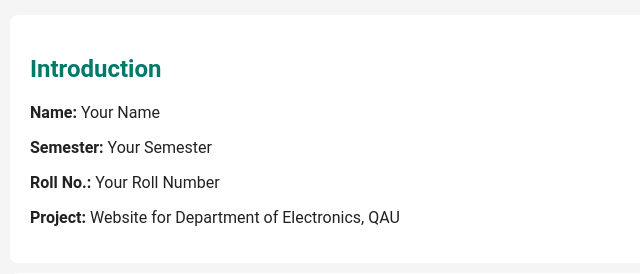
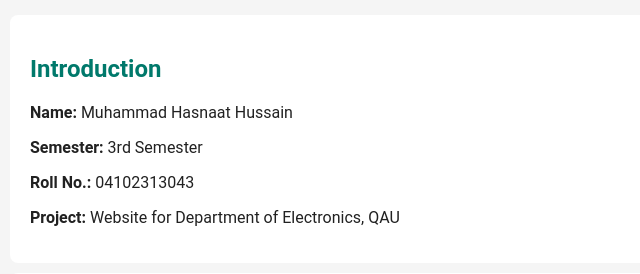
Before and after one commit to Hasnaathussain/Uni-Website, a Flask app: page / in a window 1280 px wide. Shown: the part 263-537 px from the top of the page, without its empty margins (0-640 px from the left). Run offline with Flask 3, Linux system fonts and the light colour scheme.

Commit message:
Update index.html

```diff
--- a/Website {Project}/templates/index.html
+++ b/Website {Project}/templates/index.html
@@ -35,9 +35,9 @@
 
     <section id="intro">
         <h2>Introduction</h2>
-        <p><b>Name:</b> Your Name</p>
-        <p><b>Semester:</b> Your Semester</p>
-        <p><b>Roll No.:</b> Your Roll Number</p>
+        <p><b>Name:</b> Muhammad Hasnaat Hussain</p>
+        <p><b>Semester:</b> 3rd Semester </p>
+        <p><b>Roll No.:</b> 04102313043</p>
         <p><b>Project:</b> Website for Department of Electronics, QAU</p>
     </section>
 
```
